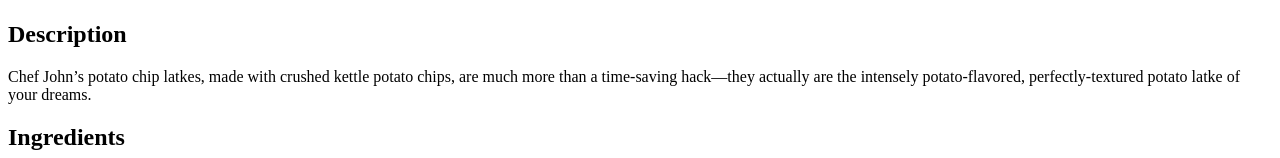
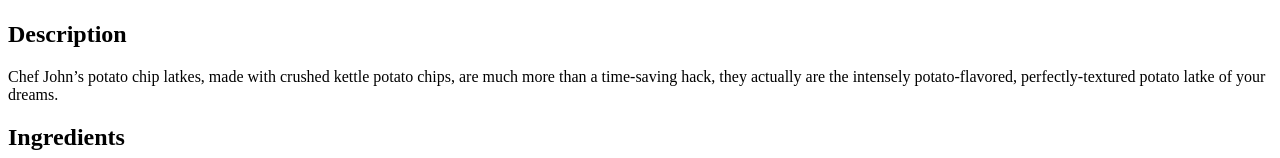
Before and after one commit to Lund-Michael/odin-recipes, a plain HTML site: page recipes/potato_chip_latkes.html in a window 1280 px wide. Shown: the part 308-466 px from the top of the page. Drawn offline with Linux system fonts and the light colour scheme.

Commit message:
Fixed Formatting in description
"Hack-They"--> Hack, they

```diff
--- a/recipes/potato_chip_latkes.html
+++ b/recipes/potato_chip_latkes.html
@@ -10,7 +10,7 @@
     <h2>Description</h2>
      <p>
       Chef John’s potato chip latkes, made with crushed kettle potato chips,
-      are much more than a time-saving hack—they actually are the intensely
+      are much more than a time-saving hack, they actually are the intensely
       potato-flavored, perfectly-textured potato latke of your dreams.
     </p>
     <h2>Ingredients</h2>
```
